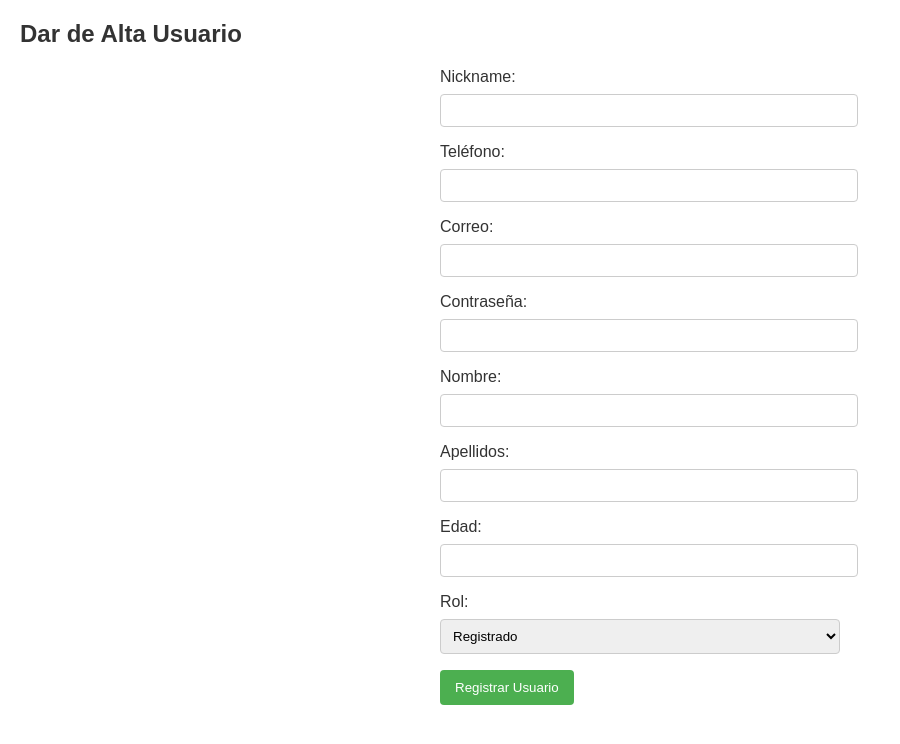
After one commit to francx11/QuickAlive, a PHP site: page /frontend/admin/templates/panelAdmin.html in a window 1280 px wide. The commit adds this page. Shown: the top 744 px of the page, without its empty margins (0-900 px from the left). Run offline with PHP 8.4, Linux system fonts and the light colour scheme.

Commit message:
Implementación API Dar de alta a un usuario

```diff
--- a/backend/admin/prueba.php
+++ b/backend/admin/prueba.php
@@ -4,7 +4,7 @@ require_once "../bd/bd.php";
 $bd = new BD();
 
 // Obtén la conexión
-$conexion = $bd->getConexion();
+$conexion = $bd->iniciarConexion();
 
 // Comprueba si la conexión se realizó correctamente
 if ($conexion->connect_errno) {
--- /dev/null
+++ b/backend/api/login.php
@@ -0,0 +1 @@
+<?php
--- /dev/null
+++ b/backend/sesiones/sesiones.php
@@ -0,0 +1 @@
+<?php
--- /dev/null
+++ b/frontend/admin/css/panelAdmin.css
@@ -0,0 +1,41 @@
+body {
+    font-family: Arial, sans-serif;
+    margin: 20px;
+}
+
+h2 {
+    color: #333;
+}
+
+form {
+    max-width: 400px;
+    margin: 20px auto;
+}
+
+label {
+    display: block;
+    margin-bottom: 8px;
+    color: #333;
+}
+
+input,
+select {
+    width: 100%;
+    padding: 8px;
+    margin-bottom: 16px;
+    border: 1px solid #ccc;
+    border-radius: 4px;
+}
+
+button {
+    background-color: #4caf50;
+    color: white;
+    padding: 10px 15px;
+    border: none;
+    border-radius: 4px;
+    cursor: pointer;
+}
+
+button:hover {
+    background-color: #45a049;
+}
--- /dev/null
+++ b/frontend/admin/templates/panelAdmin.html
@@ -0,0 +1,43 @@
+<!DOCTYPE html>
+<html lang="es">
+	<head>
+		<meta charset="UTF-8" />
+		<meta name="viewport" content="width=device-width, initial-scale=1.0" />
+        <link href="/frontend/admin/css/panelAdmin.css" rel="stylesheet" type="text/css"></link>
+		<title>Dar de Alta Usuario</title>
+	</head>
+	<body>
+		<h2>Dar de Alta Usuario</h2>
+
+		<form action="../../../backend/admin/panelAdmin.php" method="post">
+			<label for="nickName">Nickname:</label>
+			<input type="text" id="nickName" name="nickName" required />
+
+			<label for="telefono">Teléfono:</label>
+			<input type="tel" id="telefono" name="telefono" />
+
+			<label for="correo">Correo:</label>
+			<input type="email" id="correo" name="correo" />
+
+			<label for="password">Contraseña:</label>
+			<input type="password" id="password" name="password" required />
+
+			<label for="nombre">Nombre:</label>
+			<input type="text" id="nombre" name="nombre" />
+
+			<label for="apellidos">Apellidos:</label>
+			<input type="text" id="apellidos" name="apellidos" />
+
+			<label for="edad">Edad:</label>
+			<input type="number" id="edad" name="edad" />
+
+			<label for="rol">Rol:</label>
+			<select id="rol" name="rol">
+				<option value="registrado">Registrado</option>
+				<option value="admin">Administrador</option>
+			</select>
+
+			<button type="submit">Registrar Usuario</button>
+		</form>
+	</body>
+</html>
```
Also changed, not shown: backend/admin/panelAdmin.php (added, +46 -0 lines), backend/bd/bd.php (+65 -1 lines), backend/bd/usuario/usuario.php (added, +72 -0 lines).
